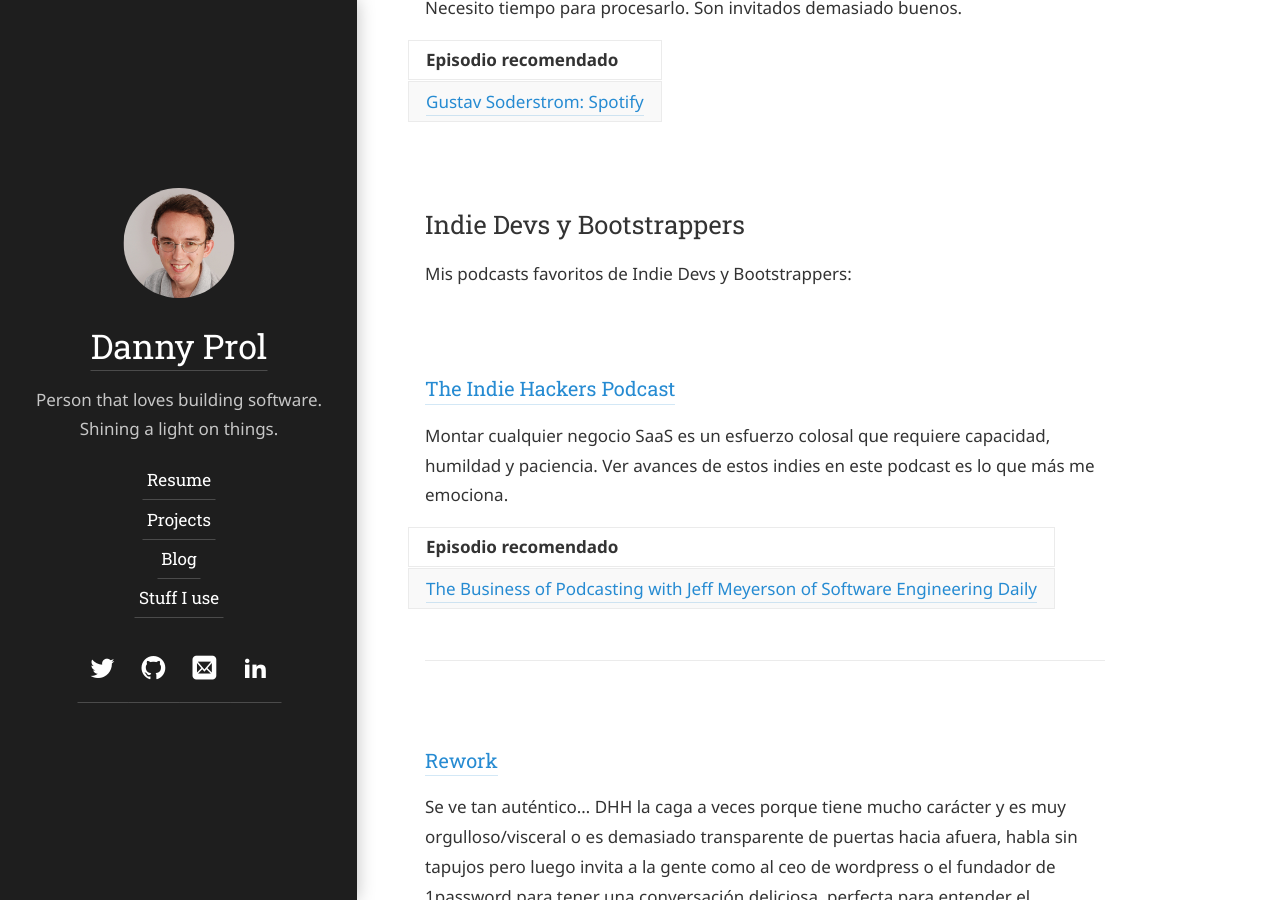
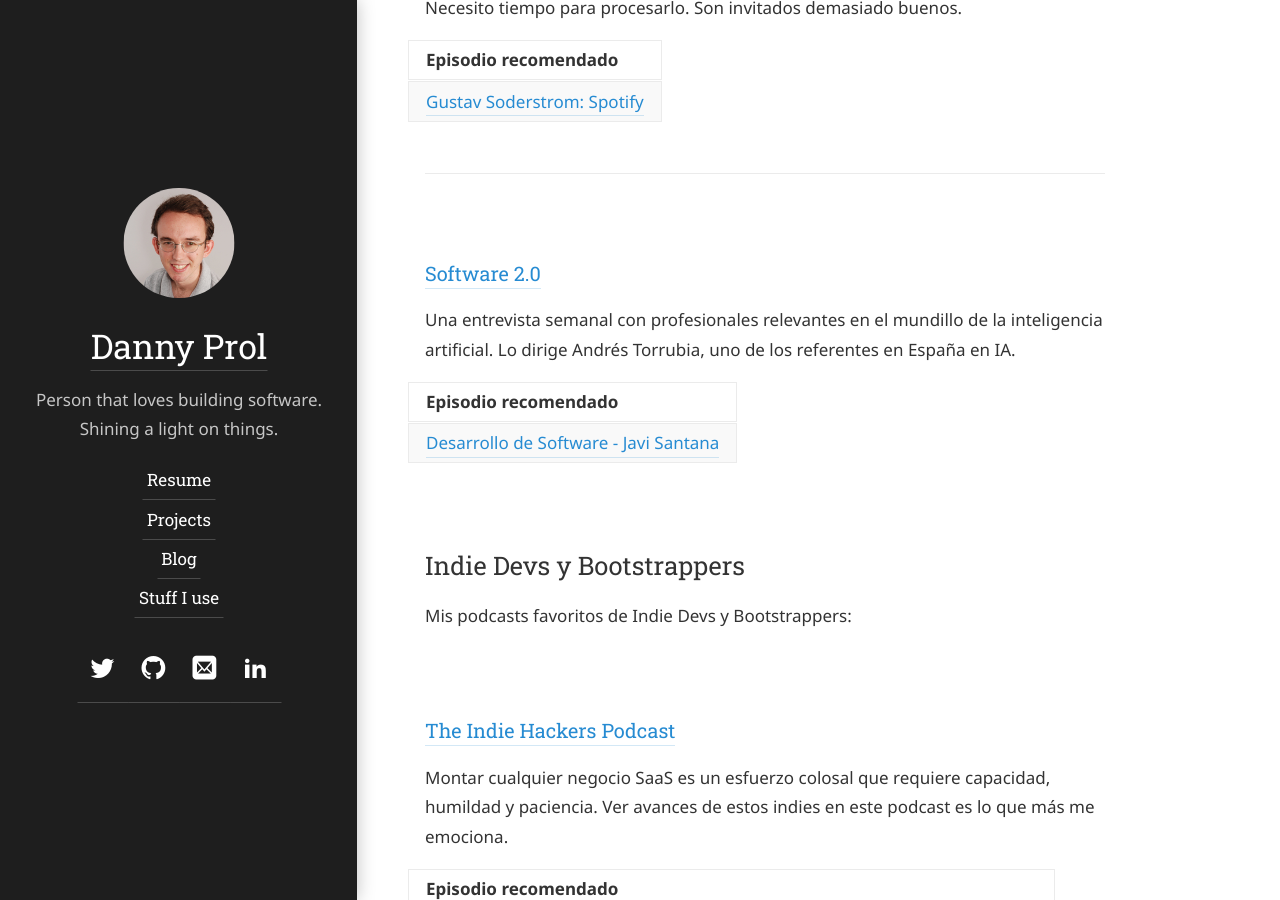
Before and after one commit to dprol/dprol.github.io, a Jekyll site: the page built from hydejack/_posts/2020-07-18-podcasts.md, in a window 1280 px wide and 900 px high, scrolled down 8842 px. Built offline with Jekyll 4.4.1, drawn with Linux system fonts in a browser that asks for light colours; some web fonts are replaced.

Commit message:
Update 2020-07-18-podcasts.md

```diff
--- a/hydejack/_posts/2020-07-18-podcasts.md
+++ b/hydejack/_posts/2020-07-18-podcasts.md
@@ -230,6 +230,17 @@
 | Episodio recomendado       |
 |:-------------|
 | [Gustav Soderstrom: Spotify](https://www.breaker.audio/lex-fridman-podcast-artificial-intelligence-ai/e/49448145)
+
+* * *
+
+### [Software 2.0](https://www.breaker.audio/software-2-dot-0-1)
+
+Una entrevista semanal con profesionales relevantes en el mundillo de la inteligencia artificial. Lo dirige Andrés Torrubia, uno de los referentes en España en IA.
+
+| Episodio recomendado       |
+|:-------------|
+| [Desarrollo de Software - Javi Santana](https://www.breaker.audio/software-2-dot-0-1/e/74401259)
+
 
 ## Indie Devs y Bootstrappers
 
```
